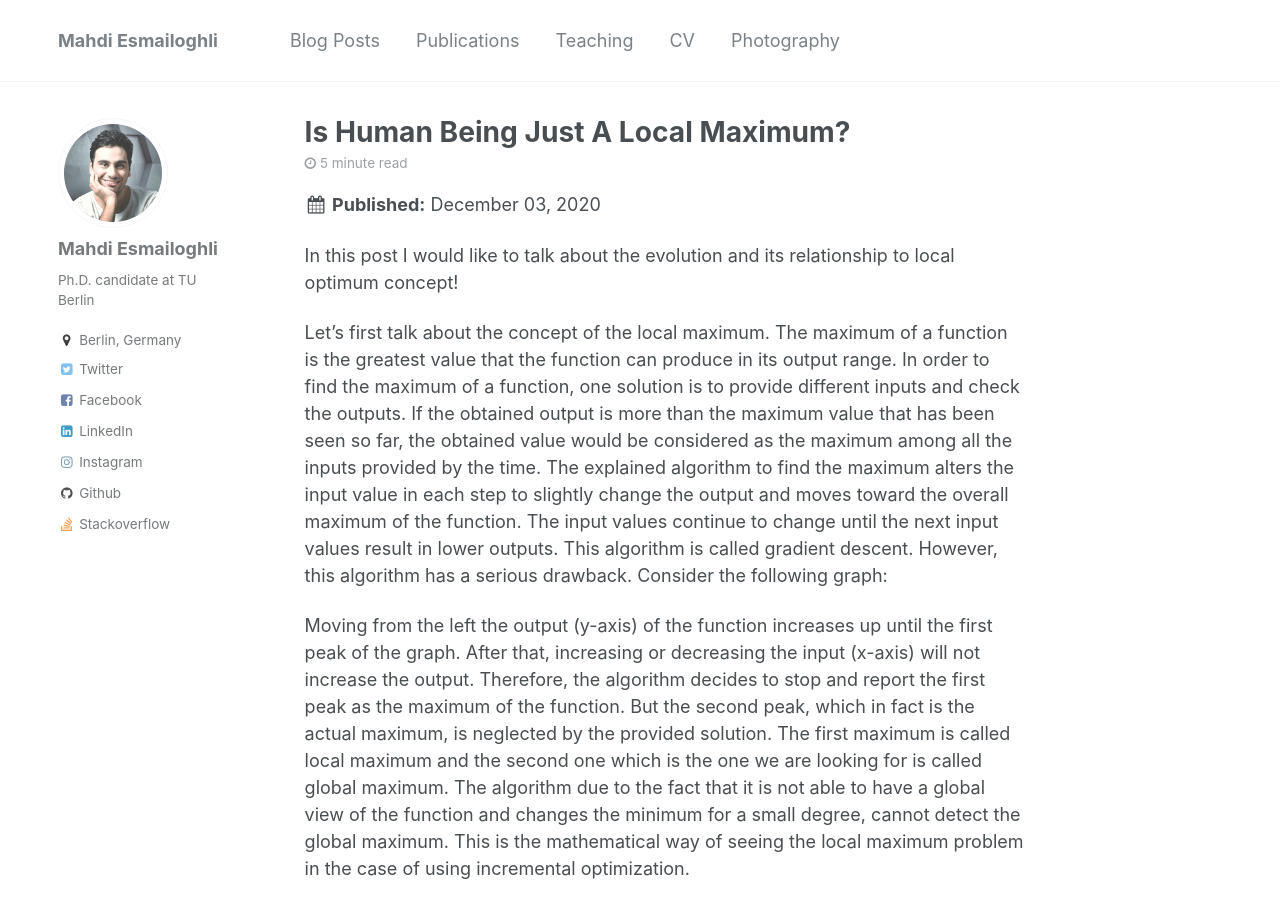
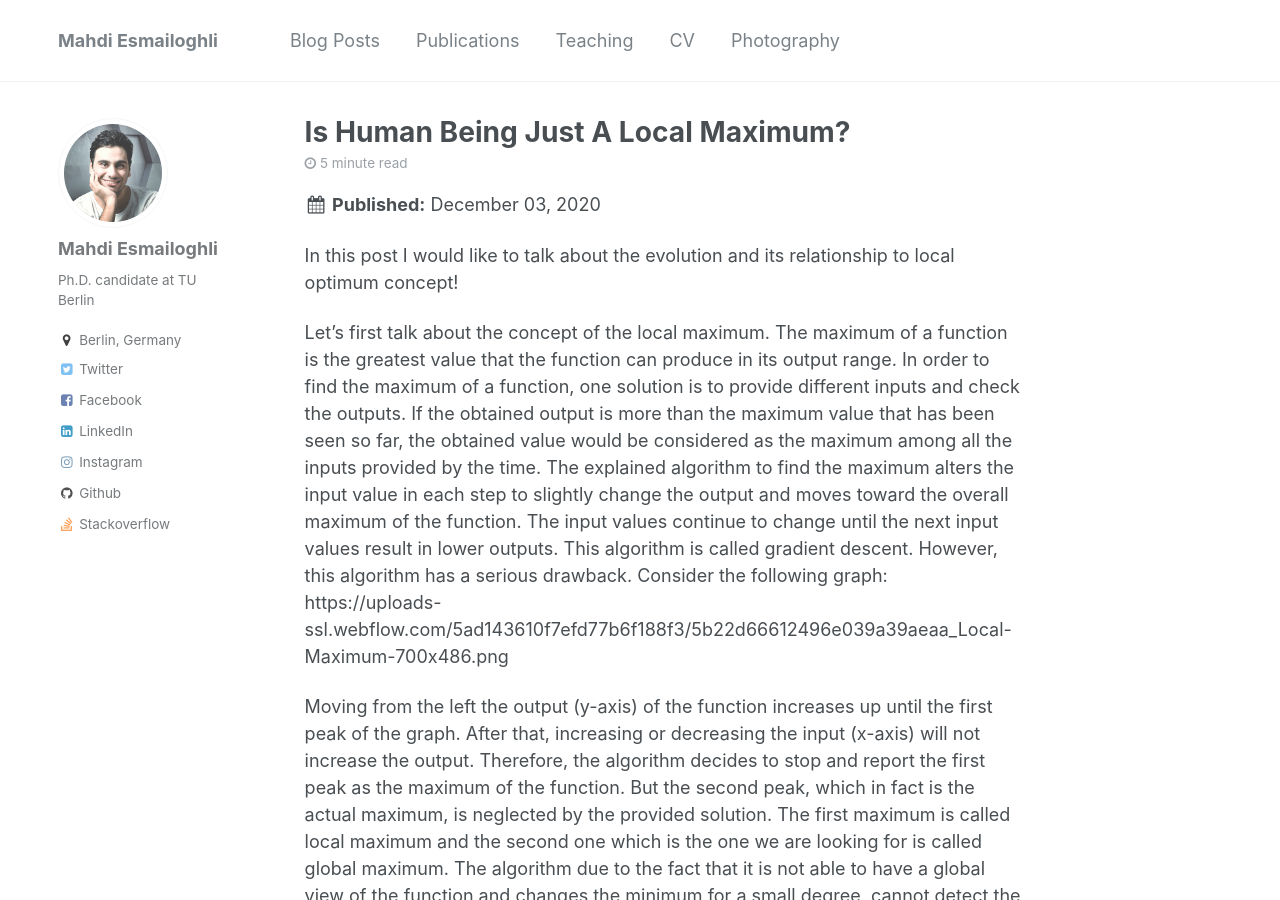
Before and after one commit to esmailoghli/esmailoghli.github.io, a Jekyll site: the page built from _posts/2020-12-03-blog-post-1.md, in a window 1280 px wide and 900 px high. Built offline with Jekyll 4.4.1, drawn with Linux system fonts in a browser that asks for light colours; some of the changed lines change nothing that is shown.

Commit message:
Update 2020-12-03-blog-post-1.md

```diff
--- a/_posts/2020-12-03-blog-post-1.md
+++ b/_posts/2020-12-03-blog-post-1.md
@@ -16,7 +16,7 @@
 
 
 Let's first talk about the concept of the local maximum.
-The maximum of a function is the greatest value that the function can produce in its output range. In order to find the maximum of a function, one solution is to provide different inputs and check the outputs. If the obtained output is more than the maximum value that has been seen so far, the obtained value would be considered as the maximum among all the inputs provided by the time. The explained algorithm to find the maximum alters the input value in each step to slightly change the output and moves toward the overall maximum of the function. The input values continue to change until the next input values result in lower outputs. This algorithm is called gradient descent. However, this algorithm has a serious drawback. Consider the following graph:
+The maximum of a function is the greatest value that the function can produce in its output range. In order to find the maximum of a function, one solution is to provide different inputs and check the outputs. If the obtained output is more than the maximum value that has been seen so far, the obtained value would be considered as the maximum among all the inputs provided by the time. The explained algorithm to find the maximum alters the input value in each step to slightly change the output and moves toward the overall maximum of the function. The input values continue to change until the next input values result in lower outputs. This algorithm is called gradient descent. However, this algorithm has a serious drawback. Consider the following graph: https://uploads-ssl.webflow.com/5ad143610f7efd77b6f188f3/5b22d66612496e039a39aeaa_Local-Maximum-700x486.png
 
 Moving from the left the output (y-axis) of the function increases up until the first peak of the graph. After that, increasing or decreasing the input (x-axis) will not increase the output. Therefore, the algorithm decides to stop and report the first peak as the maximum of the function. But the second peak, which in fact is the actual maximum, is neglected by the provided solution. The first maximum is called local maximum and the second one which is the one we are looking for is called global maximum.
 The algorithm due to the fact that it is not able to have a global view of the function and changes the minimum for a small degree, cannot detect the global maximum. This is the mathematical way of seeing the local maximum problem in the case of using incremental optimization.
```
